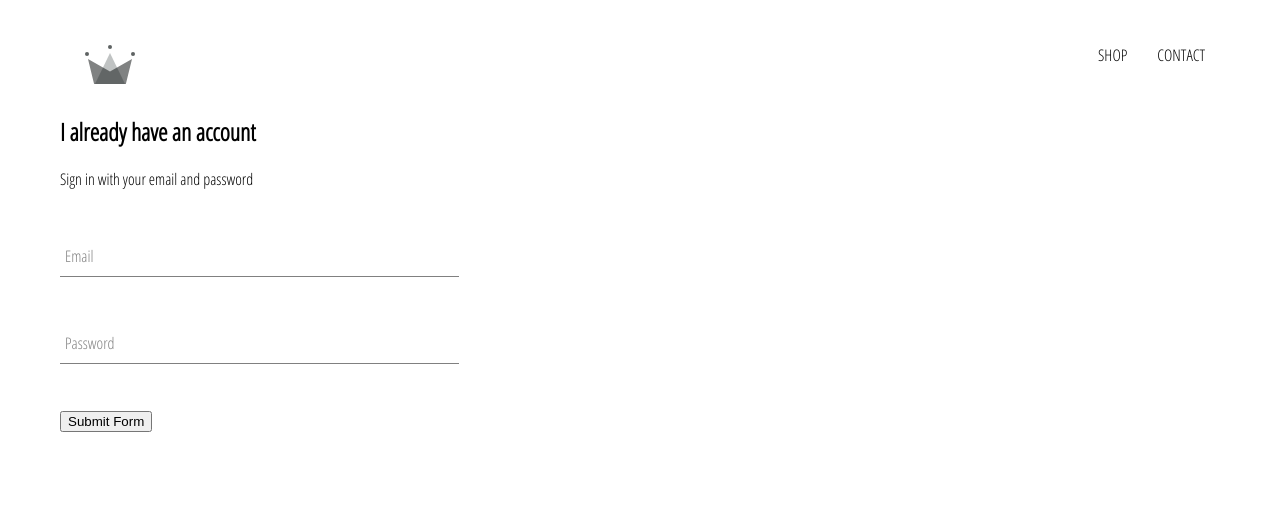
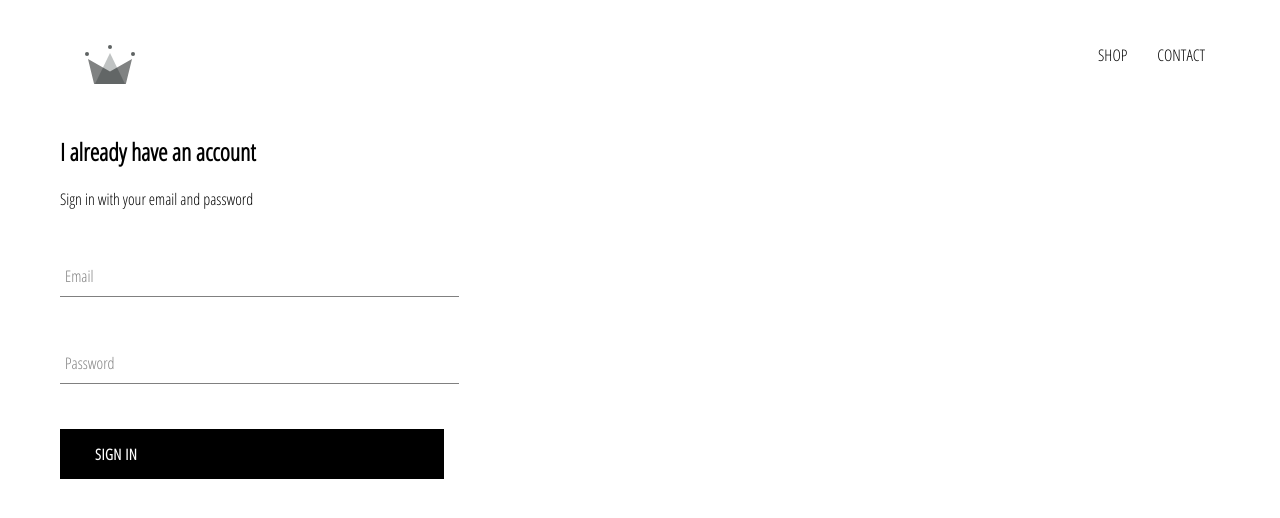
Before and after one commit to riraseth-react-stuff/e-commerce, a React (Create React App) app: page /signin in a window 1280 px wide. Shown: the top 518 px of the page. Built offline with nearby package versions, Linux system fonts and the light colour scheme.

Commit message:
added custom button

```diff
--- /dev/null
+++ b/src/components/custom-button/CustomButton.js
@@ -0,0 +1,12 @@
+import React from 'react';
+import './CustomButton.scss';
+
+const CustomButton = ({ children, ...otherProps }) => {
+  return (
+    <div className="custom-button" {...otherProps}>
+      {children}
+    </div>
+  );
+};
+
+export default CustomButton;
--- /dev/null
+++ b/src/components/custom-button/CustomButton.scss
@@ -0,0 +1,22 @@
+.custom-button {
+  min-width: 165px;
+  width: auto;
+  height: 50px;
+  letter-spacing: 0.5px;
+  line-height: 50px;
+  padding: 0 35px 0 35px;
+  font-size: 15px;
+  background-color: black;
+  color: white;
+  text-transform: uppercase;
+  font-family: 'Open Sans Condensed';
+  font-weight: bolder;
+  border: none;
+  cursor: pointer;
+
+  &:hover {
+    background-color: white;
+    color: black;
+    border: 1px solid black;
+  }
+}
--- a/src/components/sign-in/SignIn.js
+++ b/src/components/sign-in/SignIn.js
@@ -1,5 +1,6 @@
 import React, { Component } from 'react';
 import FormInput from '../form-input/FormInput';
+import CustomButton from '../custom-button/CustomButton';
 
 import './SignIn.scss';
 
@@ -44,7 +45,9 @@
             label="Password"
             required
           />
-          <input type="submit" value="Submit Form" />
+          <CustomButton type="submit" value="Submit Form">
+            Sign In
+          </CustomButton>
         </form>
       </div>
     );
--- a/src/components/sign-in/SignIn.scss
+++ b/src/components/sign-in/SignIn.scss
@@ -1,3 +1,8 @@
 .sign-in {
   width: 30vw;
+  display: flex;
+  flex-direction: column;
+  .title {
+    margin: 10px 0;
+  }
 }
```
